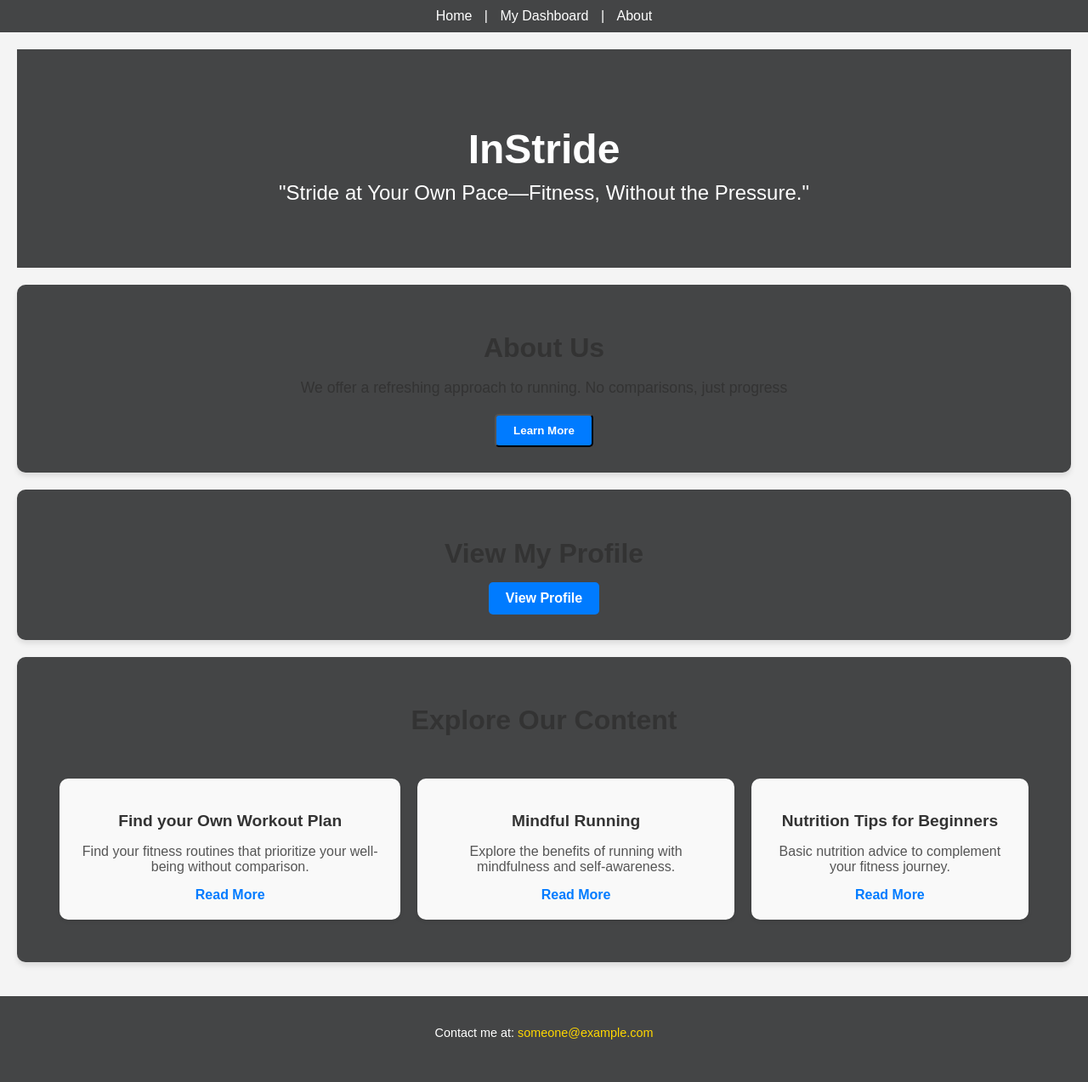
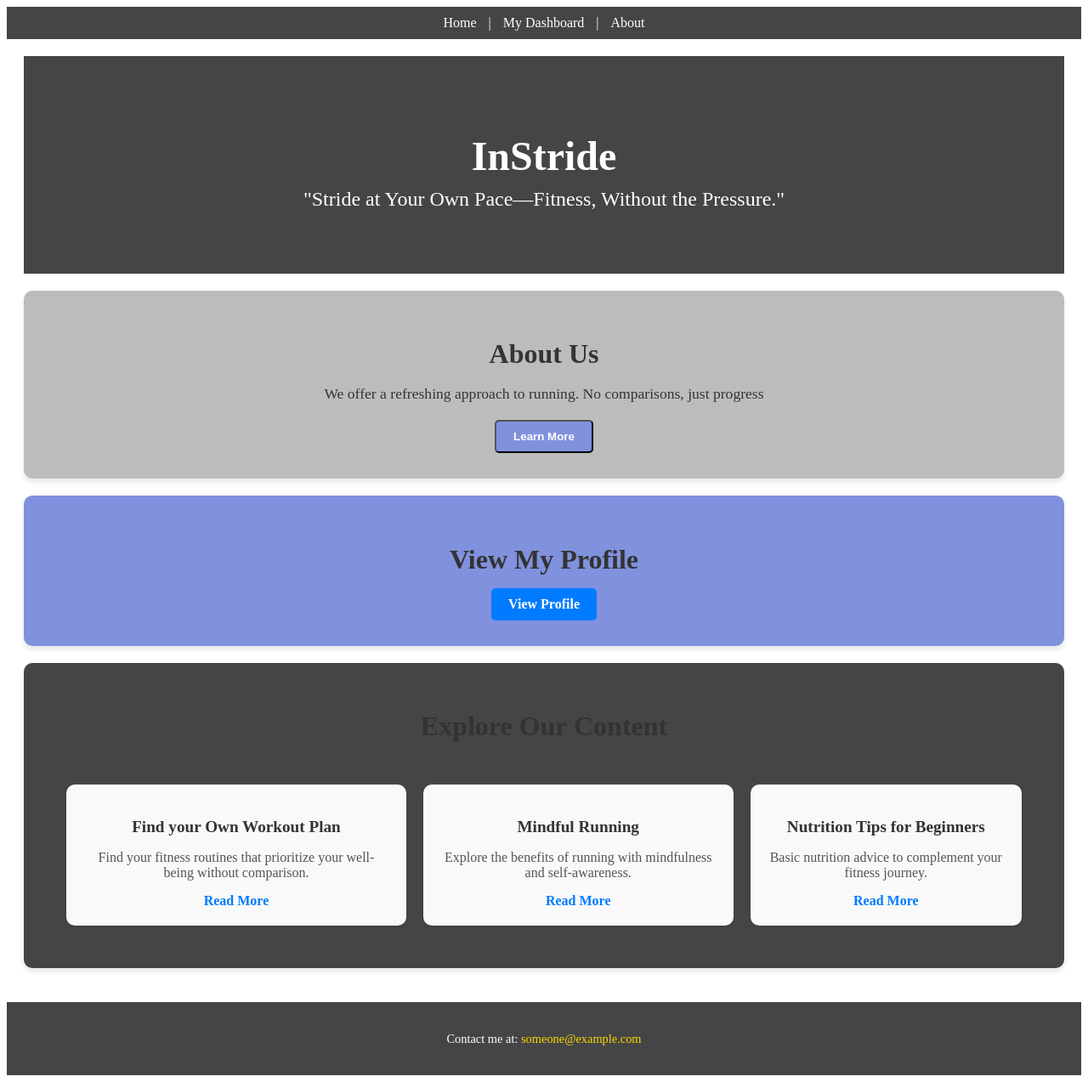
Before and after one commit to EmmaLond/Final_Project, a PHP site: page / in a window 1280 px wide. Shown: the whole page at 85% size. Before the commit the page ends 1223 px from the top, so only its background shows below. Run offline with PHP 8.4, Linux system fonts and the light colour scheme; the visitor is signed in with stand-in values (Sample User, id 1).

Commit message:
style wip

```diff
--- a/stylesF.css
+++ b/stylesF.css
@@ -1,10 +1,8 @@
 /* General Styles */
 body {
-    font-family: Arial, sans-serif;
-    margin: 0;
-    padding: 0;
-    background-color: #f4f4f4;
-    color: #333;
+    background-color: #FFFFFF; /* White background */
+    color: #333333; /* Dark Charcoal text */
+
 }
 
 header {
@@ -50,7 +48,7 @@ main {
 
 /* About Section */
 .about {
-    background-color: #444546;
+    background-color: #bcbcbc;
     padding: 30px;
     margin: 20px 0;
     border-radius: 10px;
@@ -70,7 +68,7 @@ main {
 
 .about .cta-btn {
     display: inline-block;
-    background-color: #007BFF;
+    background-color: #8091de;
     color: white;
     padding: 10px 20px;
     border-radius: 5px;
@@ -80,12 +78,12 @@ main {
 }
 
 .about .cta-btn:hover {
-    background-color: #0056b3;
+    background-color: #7888cf;
 }
 
 /* User Section */
 .user {
-    background-color: #444546;
+    background-color: #8091de;
     padding: 30px;
     margin: 20px 0;
     border-radius: 10px;
```
Also changed, not shown: background.jpg (added), blueAndOrange.jpeg (added).
